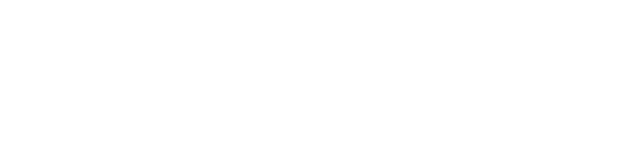
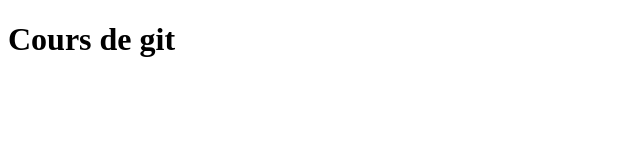
Before and after one commit to SarahSch19/git-2a3-2026, a plain HTML site: page index.html in a window 1280 px wide. Shown: the whole page, without its empty margins (0-640 px from the left). Drawn offline with Linux system fonts and the light colour scheme.

Commit message:
feat: add header

```diff
--- a/index.html
+++ b/index.html
@@ -1,3 +1,6 @@
 <!DOCTYPE html>
 <html>
+    <header>
+        <h1>Cours de git</h1>
+    </header>
 </html>
```
